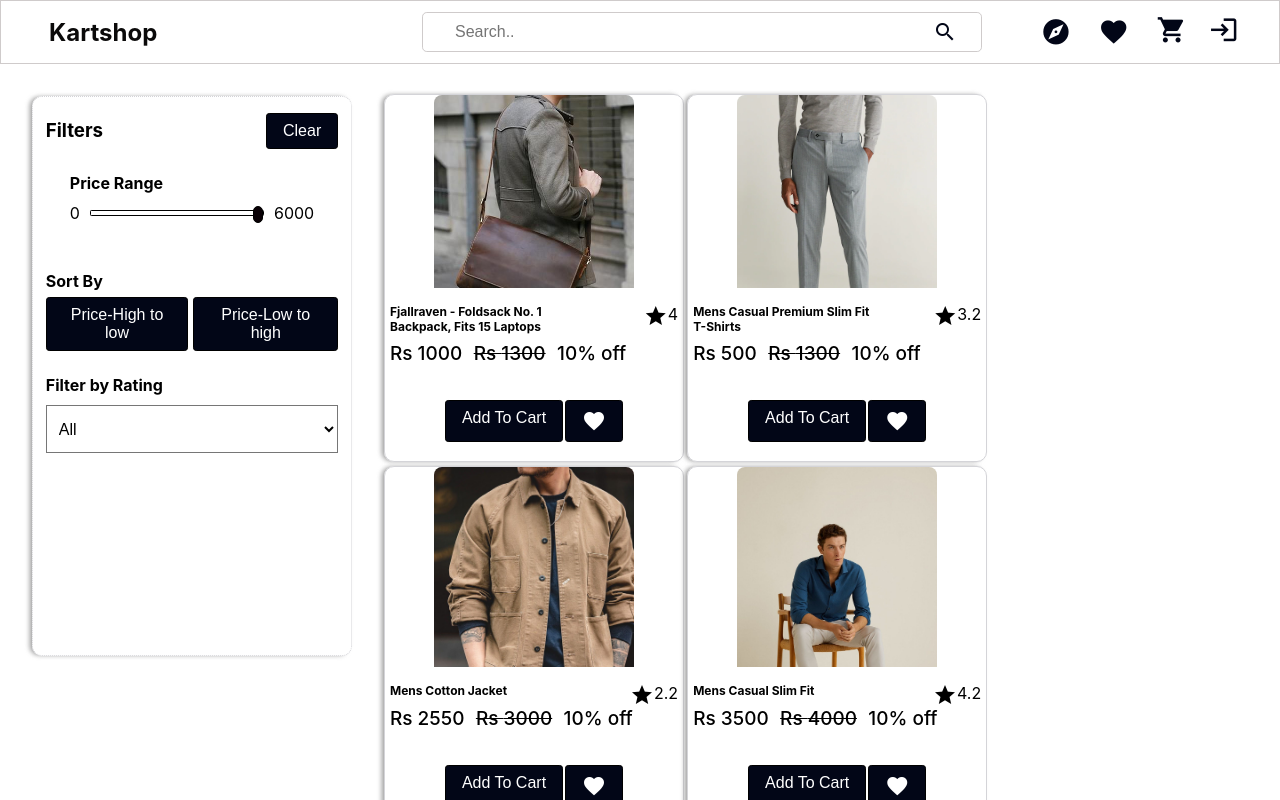
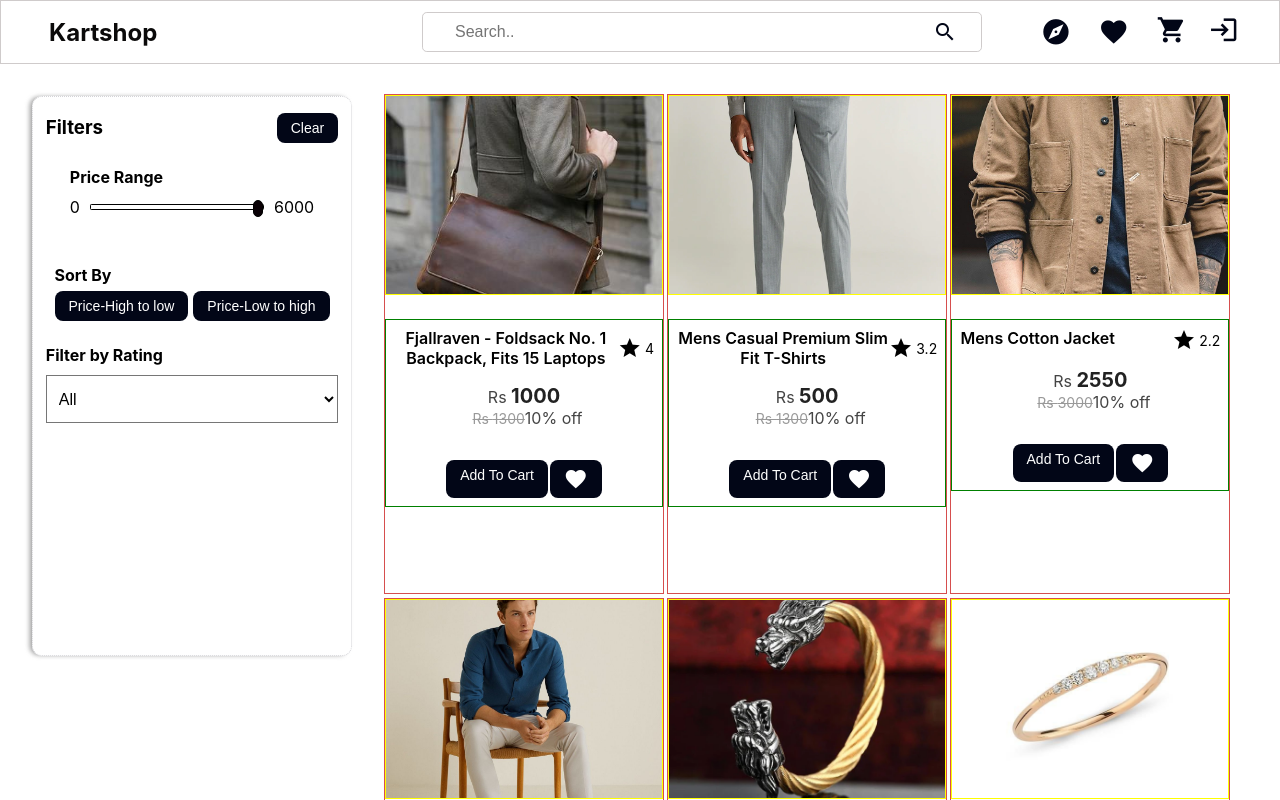
Before and after one commit to RaviPratihast/ecom-kartshop, a React (Create React App) app: page /shop in a window 1280 px wide. Shown: the top 800 px of the page. Built offline with nearby package versions, Linux system fonts and the light colour scheme.

Commit message:
style: card style test

```diff
--- a/src/components/card/card.css
+++ b/src/components/card/card.css
@@ -4,70 +4,109 @@
   flex-direction: column;
   position: relative;
   width: 100%;
-  max-width: 300px;
-  height: 23em;
-  border-radius: 10px;
-  border: 0.5px solid var(--grey-color);
-  box-shadow: var(--shadow-elevation-low);
+  max-width: 280px;
+  height: 500px;
+  /* padding: 1rem; */
+  /* border-radius: 15px; */
+  border: 1px solid #d64e4e;
+  /* box-shadow: 0 4px 12px rgba(0, 0, 0, 0.1); */
+  background-color: white;
+
 }
+
 .image-container {
-  width: 200px;
+  width: auto;
   height: 200px;
   overflow: hidden;
+  display: flex;
+  justify-content: center;
+  align-items: center;
+  border: 1px solid yellow;
 }
 
 .card-image {
   width: 100%;
-  height: auto;
-  height: auto;
-  object-fit: cover;
-  border-radius: 8px;
+  height: 100%;
+  object-fit: contain;
 }
 
 .card-content {
   display: flex;
   flex-direction: column;
   align-items: center;
-  margin-top: 2em;
-  margin: 0 4px;
-  flex: 1;
+  width: 100%;
+  margin-top: 1.5em;
+  padding: 0.5rem;
+  border: 1px solid green;
 }
 
 .name-rating-container {
   display: flex;
   justify-content: space-between;
-  width: 18em;
-  margin-top: 1em;
+  width: 100%;
+  margin-bottom: 0.5em;
 }
 
-.name-container {
-  width: 12em;
+.card-name {
+  font-size: 16px;
+  font-weight: 600;
+  text-align: center;
 }
-.card-name {
-  font-size: 12px;
-  margin-bottom: 8px;
-}
+
 .ratings-container {
   display: flex;
-  justify-content: center;
+  align-items: center;
+  gap: 0.2em;
+}
+
+.card-rating {
+  font-size: 14px;
+  color: black;
 }
 
 .card-details {
-  display: flex;
-  gap: 0.6em;
   width: 100%;
-  font-weight: 500;
-  font-size: 19px;
+  text-align: center;
+  font-size: 16px;
+  color: #444;
+  margin: 0.5em 0;
+}
+
+.sale-price {
+  font-size: 20px;
+  font-weight: bold;
+  color: #222;
 }
 
 .original-price {
+  font-size: 14px;
+  color: #999;
   text-decoration: line-through;
+  margin-left: 0.5em;
 }
+
 .buttons-add-to-cart-wish-container {
   display: flex;
   justify-content: center;
-  align-items: center;
-  margin-top: 1em;
-  height: 5em;
+  gap: 1em;
   width: 100%;
+  margin-top: 1.5em;
 }
+
+button {
+  padding: 0.5em 1em;
+  font-size: 14px;
+  border: none;
+  border-radius: 8px;
+  cursor: pointer;
+}
+
+button.add-to-cart {
+  background-color: #4caf50;
+  color: white;
+}
+
+button.wishlist {
+  background-color: #f5f5f5;
+  color: #333;
+}
```
